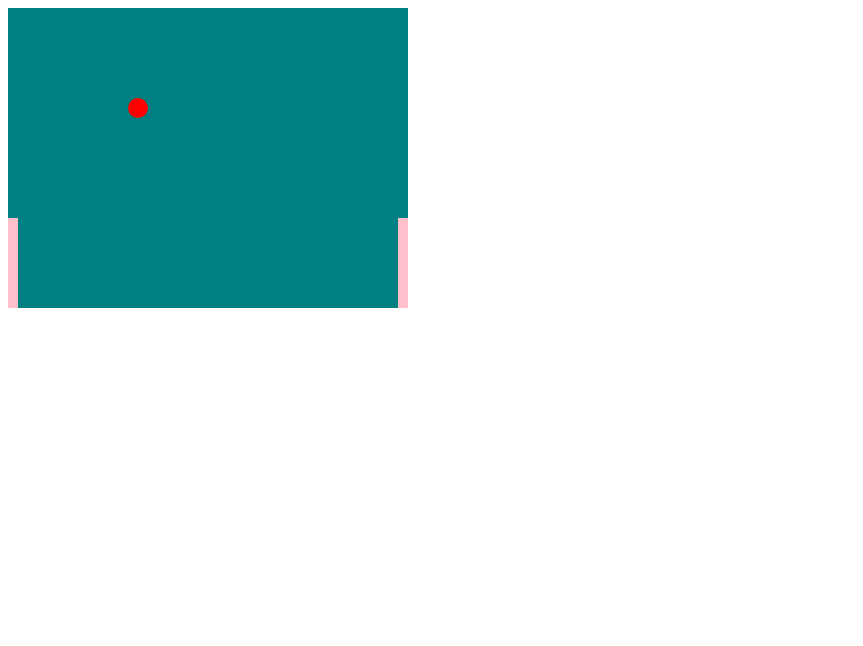
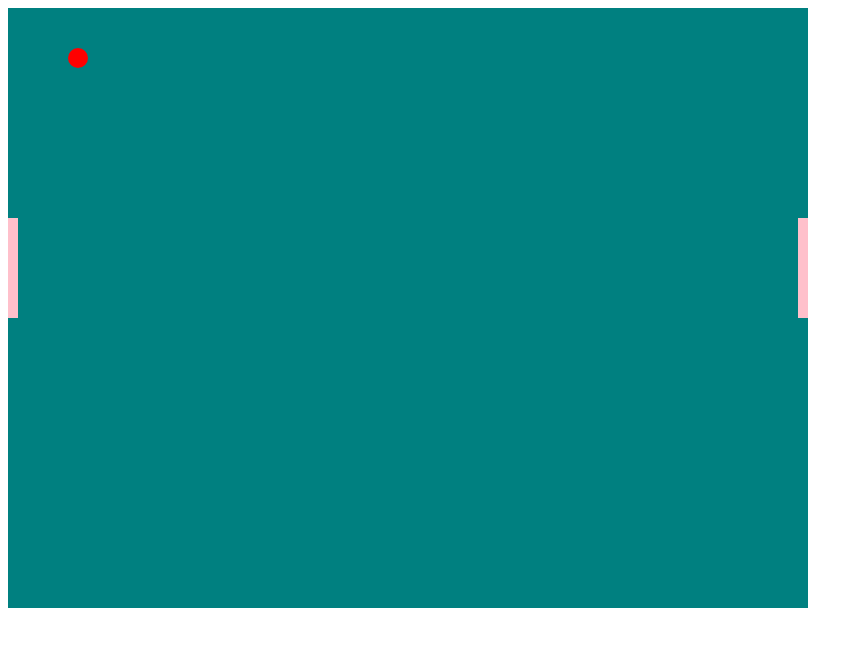
Before and after one commit to mrprofessor/tennisCanvas, a plain HTML site: page game.html in a window 1280 px wide. Shown: the whole page, without its empty margins (0-863 px from the left). Drawn offline with Linux system fonts and the light colour scheme.

Commit message:
Commit #0022

```diff
--- a/game.html
+++ b/game.html
@@ -4,6 +4,6 @@
         <meta charset="utf-8">
         <title>Tennis</title>
     </head>
-    <canvas id="gameCanvas" width="400" height="300"></canvas>
+    <canvas id="gameCanvas" width="800" height="600"></canvas>
     <script src="logic.js" type="text/javascript" ></script>
 </html>
--- a/logic.js
+++ b/logic.js
@@ -16,8 +16,12 @@ window.onload = function (){
 }
 function moveEverything() {
     ballX = ballX + ballSpeedX;
-    if(ballX > canvas.width+10 || ballX < 10){
+    ballx = bally + ballSpeedY;
+    if(ballX > canvas.width || ballX < 0){
         ballSpeedX = -ballSpeedX;
+    }
+    if(bally > canvas.height || bally < 0){
+        ballSpeedY = -ballSpeedY;
     }
 }
 function drawEverything() {
@@ -25,7 +29,7 @@ function drawEverything() {
     colorRect(0,210,10,100,'pink');
     colorRect(canvas.width-10,210,10,100,'pink');
 
-    colorCircle(ballX,100,10, 'red');
+    colorCircle(ballX,bally,10, 'red');
 }
 function colorRect(leftX,rightY,width,height,drawColor) {
     canvasContext.fillStyle = drawColor;
```
